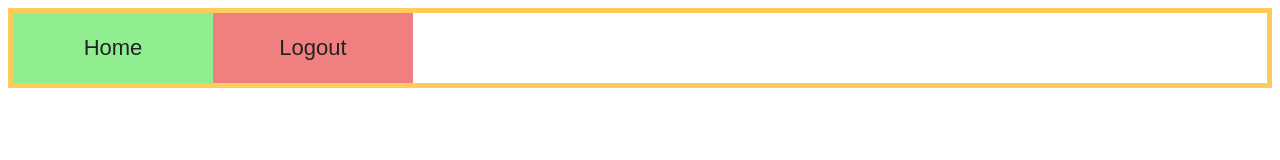
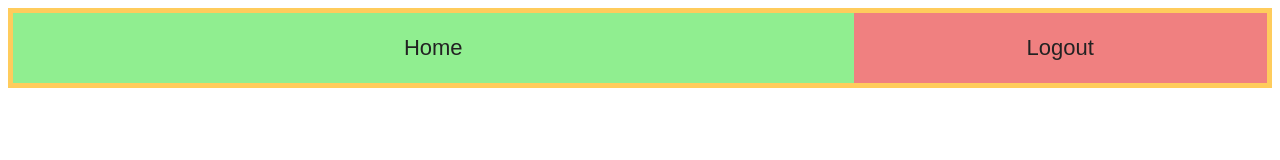
Before and after one commit to prudv13/CSS-Flexbox, a plain HTML site: page 03-Flexbox/index.html in a window 1280 px wide. Drawn offline with Linux system fonts and the light colour scheme.

Commit message:
flex-grow

```diff
--- a/03-Flexbox/styles.css
+++ b/03-Flexbox/styles.css
@@ -25,9 +25,15 @@
 /* ------------ flex grow, shrink, basis -------------- */
 
 .home {
+    flex-grow: 0;
+
+    flex-grow: 3;
     flex-basis: 200px;
 }
 
 .logout {
+    flex-grow: 0;
+
+    flex-grow: 1;
     flex-basis: 200px;
 }
```
